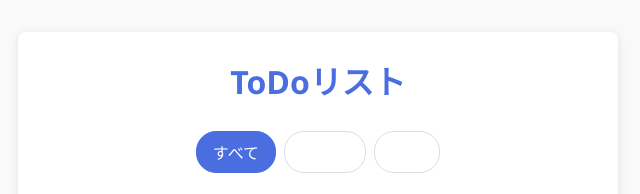
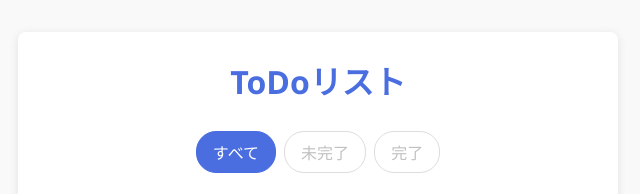
Before and after one commit to else-Fukuzaki/todo_claude, a plain HTML site: page index.html in a window 1280 px wide. Shown: the top 194 px of the page, 322-962 px from the left. Drawn offline with Linux system fonts and the light colour scheme.

Commit message:
文字色をgreyへ変更しました。

```diff
--- a/css/styles.css
+++ b/css/styles.css
@@ -52,6 +52,7 @@ h1 {
     cursor: pointer;
     border-radius: 20px;
     transition: all 0.3s;
+    color: #C0C0C0;
 }
 
 .filter-btn.active, .filter-btn:hover {
```
